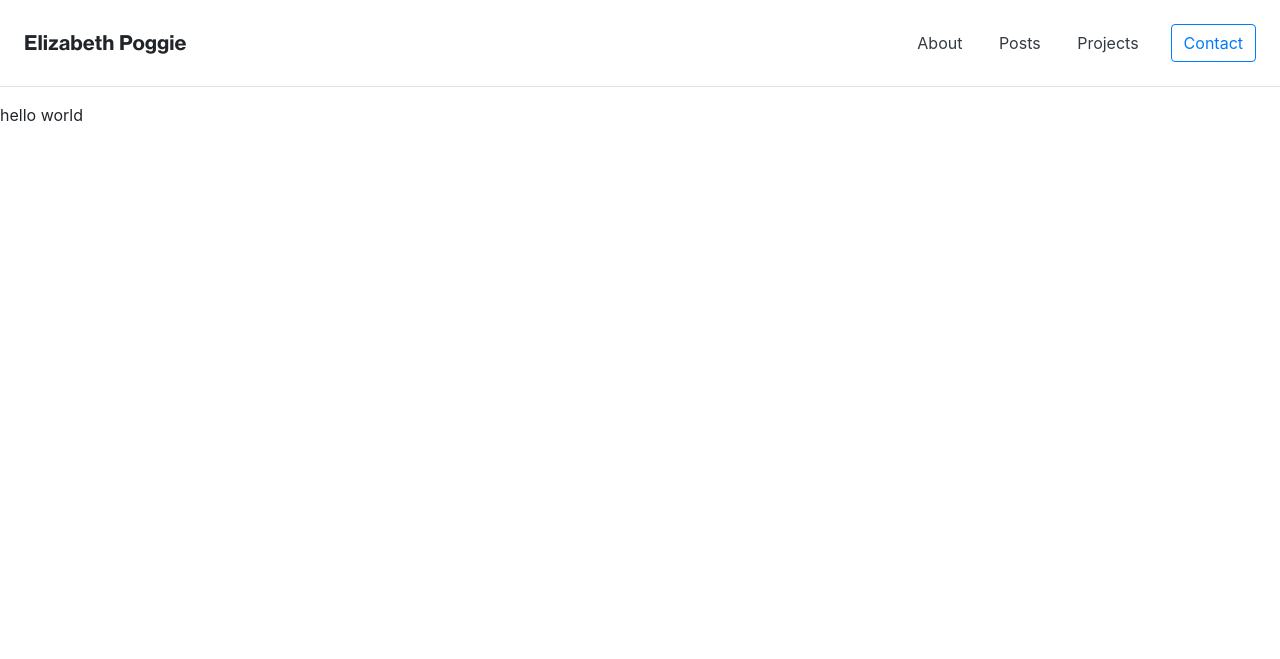
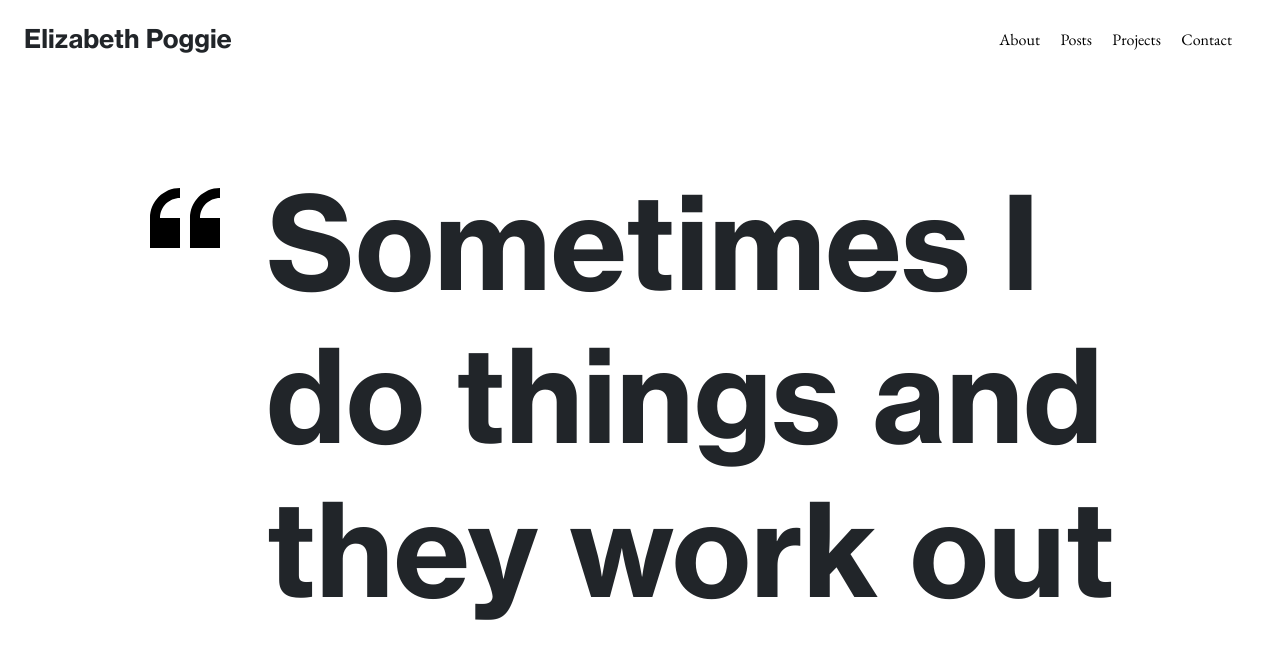
Before and after one commit to elizabeth-poggie/elizabethpoggie, a Jekyll site: the page built from elizabethpoggie/index.markdown, in a window 1280 px wide. Shown: the top 659 px of the page. Built offline with Jekyll 4.4.1, drawn with Linux system fonts in a browser that asks for light colours; nearby versions of some CDN libraries.

Commit message:
added quotations and styling in index

```diff
--- a/elizabethpoggie/_layouts/index.html
+++ b/elizabethpoggie/_layouts/index.html
@@ -2,4 +2,14 @@
 layout: wrapper
 ---
 
-{{content}}
+
+<div class="countainer p-5">
+<div class="row p-4">
+    <div class="col col-lg-2 col-md-2 text-right">
+        <img class="quotations m-3" src="../assets/svg/edit-tools.svg" alt="failure">
+    </div>
+    <div class="col">
+        <h1>Sometimes I do things and they work out</h1>
+    </div>
+</div>
+</div>
--- a/elizabethpoggie/_layouts/wrapper.html
+++ b/elizabethpoggie/_layouts/wrapper.html
@@ -20,14 +20,15 @@
     <body>
 
         <!-- put header here -->
-        <div class="d-flex flex-column flex-md-row align-items-center p-4 px-md-4 mb-3 border-bottom">
-                <h5 class="my-0 mr-md-auto font-weight-normal">{{site.title}}</h5>
+        <div class="d-flex flex-column flex-md-row align-items-center p-4 px-md-4 mb-3">
+                <h5 class="my-0 mr-md-auto">{{site.title}}</h5>
                 <nav class="my-2 my-md-0 mr-md-3">
-                    <a class="p-3 text-dark" href="#">About</a>
-                    <a class="p-3 text-dark" href="#">Posts</a>
-                    <a class="p-3 text-dark" href="#">Projects</a>
+                    <a class="p-2" href="#">About</a>
+                    <a class="p-2" href="#">Posts</a>
+                    <a class="p-2" href="#">Projects</a>
+                    <a class="p-2" href="#">Contact</a>
                 </nav>
-                <a class="btn btn-outline-primary" href="#">Contact</a>
+                <!--<a class="btn btn-outline-primary" href="#">Contact</a>-->
         </div>
 
         <!-- populate page with main content -->
--- a/elizabethpoggie/assets/css/style.css
+++ b/elizabethpoggie/assets/css/style.css
@@ -1,11 +1,36 @@
+
+/* everything to do with fonts and text*/
 @font-face {
     font-family: title_font;
     src: url(../fonts/NHaasGroteskTXPro-75Bd.ttf);
-  }
+}
 
-.navigation {
+@font-face {
+  font-family: sub_font;
+  src: url(../fonts/EBGaramond-VariableFont_wght.ttf);
+}
 
+h1{
+  font-family: title_font;
+  font-size: 8rem !important;
 }
+
 h5{
-    font-family: title_font;
+  font-family: title_font;
+  font-size: 1.6rem !important;
 }
+
+a{
+  font-family: sub_font;
+  color: black !important;
+}
+a:hover {
+  text-decoration: none !important;
+  color: inherit;
+  border-bottom: none !important;
+}
+
+/* everything to do with images */
+.quotations {
+  width:70px;
+}
```
Also changed, not shown: elizabethpoggie/assets/fonts/EBGaramond-Italic-VariableFont_wght.ttf (added), elizabethpoggie/assets/fonts/EBGaramond-VariableFont_wght.ttf (added), elizabethpoggie/assets/svg/edit-tools.svg (added), elizabethpoggie/assets/svg/format.svg (added), 13 other files.
